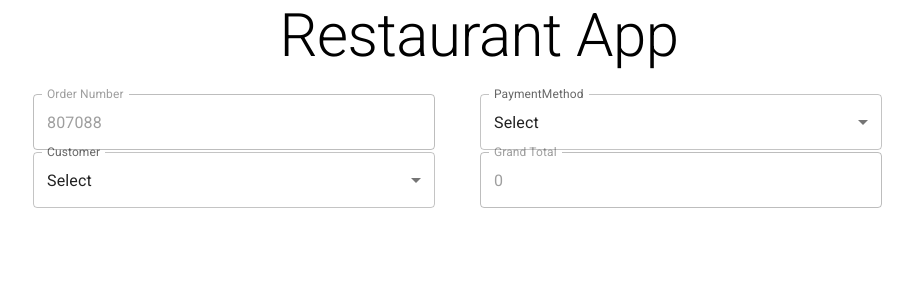
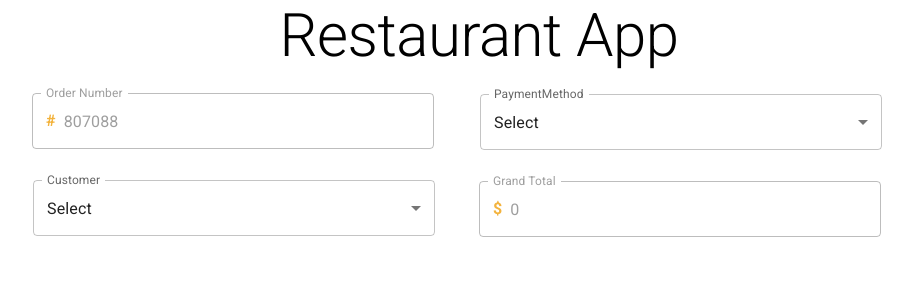
Before and after one commit to S1unS1337/RestaurantCRUDTutorial, a React (Create React App) app in the folder restaurant-app/: page / in a window 1280 px wide. Shown: the top 300 px of the page, without its empty margins (161-1074 px from the left). Built offline with nearby package versions, Linux system fonts and the light colour scheme; the HTML template or start-up script is replaced by a standard one.

Commit message:
Added margins between elements, moved some methods from Order to index.js

```diff
--- a/restaurant-app/src/components/Order/OrderForm.js
+++ b/restaurant-app/src/components/Order/OrderForm.js
@@ -1,7 +1,8 @@
 import React, {useState} from 'react'
 import Form from '../layouts/Form'
-import { Grid } from '@mui/material'
+import { Grid, InputAdornment } from '@mui/material'
 import { Input, Select, Button } from '../controls'
+import { makeStyles } from '@mui/styles'
 
 const pMethods = [
   {id: 'none', title: 'Select'},
@@ -10,43 +11,35 @@ const pMethods = [
 
 ]
 
-const generateOrderNumber = () => Math.floor(100000 + Math.random() * 900000).toString()
+const useStyles = makeStyles(theme => ({
+  adornmentText: {
+    '& .MuiTypography-root': {
+      color: '#f3b33d',
+      fontWeight: 'bolder',
+      fontSize: '1.5 em'
+    }
+  }
+}))
 
-const getFreshModelObject = () => ({
-  orderMasterId: 0,
-  orderNumber: generateOrderNumber(),
-  customerId: 0,
-  pMethod: 'none',
-  gTotal: 0,
-  deletedOrderItems: '',
-  orderDetails: []
-})
+export default function OrderForm(props) {
 
-export default function OrderForm() {
-
-
-  const [values, setValues] = useState(getFreshModelObject())
-  const handleInputChange = e => {
-    const {name, value} = e.target
-    setValues({
-      ...values,
-      [name]: value
-    })
-  }
-
-  const resetFormControls = () =>{
-    setValues(getFreshModelObject())
-  }
-
+  const {values, errors, handleInputChange} = props
+  const classes = useStyles()
   return (
     <Form>
-      <Grid container>
-            <Grid item xs={6}>
+      <Grid container >
+            <Grid item xs={6} >
               <Input
+                    margin = {"0 0 30px 0"}
                     disabled = {true}
                     label = "Order Number"
                     name = "orderNumber"
                     value = {values.orderNumber}
+                    InputProps = {{
+                    startAdornment: <InputAdornment
+                        className={classes.adornmentText}
+                        position='start'>#</InputAdornment>
+                    }}
               />
                 <Select
                     label = "Customer"
@@ -63,6 +56,7 @@ export default function OrderForm() {
                         {id: 7, title: 'Tyoma bro'}
                     ]
                     }
+                    onChange = {handleInputChange}
                 ></Select>
             </Grid>
             <Grid item xs={6}>
@@ -75,10 +69,16 @@ export default function OrderForm() {
               ></Select>
 
             <Input
+                margin = {"30px 0 0 0"}
                 disabled = {true}
                 label = "Grand Total"
                 name = "gTotal"
                 value = {values.gTotal}
+                InputProps = {{
+                  startAdornment: <InputAdornment
+                    className={classes.adornmentText}
+                    position='start'>$</InputAdornment>
+                }}
               />
             </Grid>
       </Grid>
--- a/restaurant-app/src/components/Order/index.js
+++ b/restaurant-app/src/components/Order/index.js
@@ -1,10 +1,34 @@
 import React from 'react'
 import OrderForm from './OrderForm'
+import { useForm } from '../hooks/useForm'
+
+const generateOrderNumber = () => Math.floor(100000 + Math.random() * 900000).toString()
+
+const getFreshModelObject = () => ({
+  orderMasterId: 0,
+  orderNumber: generateOrderNumber(),
+  customerId: 0,
+  pMethod: 'none',
+  gTotal: 0,
+  deletedOrderItems: '',
+  orderDetails: []
+})
 
 export default function Order() {
+  const {
+    values,
+    setValues,
+    errors,
+    setErrors,
+    handleInputChange,
+    resetFormControls
+  } = useForm(getFreshModelObject)
+
   return (
-    <div>
-        <OrderForm />
-    </div>
+
+        <OrderForm
+        { ...{values, errors, handleInputChange}}
+        />
+
   )
 }
--- a/restaurant-app/src/components/controls/Input.js
+++ b/restaurant-app/src/components/controls/Input.js
@@ -3,9 +3,14 @@ import { TextField } from '@mui/material'
 
 export default function Input(props) {
 
-    const { name, label, value, variant, onChange, error = null, ...other} = props
+    const { margin, name, label, value, variant, onChange, error = null, ...other} = props
   return (
     <TextField
+        style={
+          {
+            margin
+          }
+        }
         variant={variant || 'outlined'}
         label={label}
         name={name}
--- /dev/null
+++ b/restaurant-app/src/components/hooks/useForm.js
@@ -0,0 +1,28 @@
+import React, { useState } from 'react'
+
+export function useForm(getFreshModelObject) {
+
+    const [values, setValues] = useState(getFreshModelObject())
+    const [errors, setErrors] = useState({})
+
+    const handleInputChange = e => {
+    const {name, value} = e.target
+    setValues({
+      ...values,
+      [name]: value
+    })
+  }
+
+  const resetFormControls = () =>{
+    setValues(getFreshModelObject())
+    setErrors({})
+  }
+    return {
+        values,
+        setValues,
+        errors,
+        setErrors,
+        handleInputChange,
+        resetFormControls
+    }
+}
```
Lines whose indentation alone changed are shown as unchanged.
